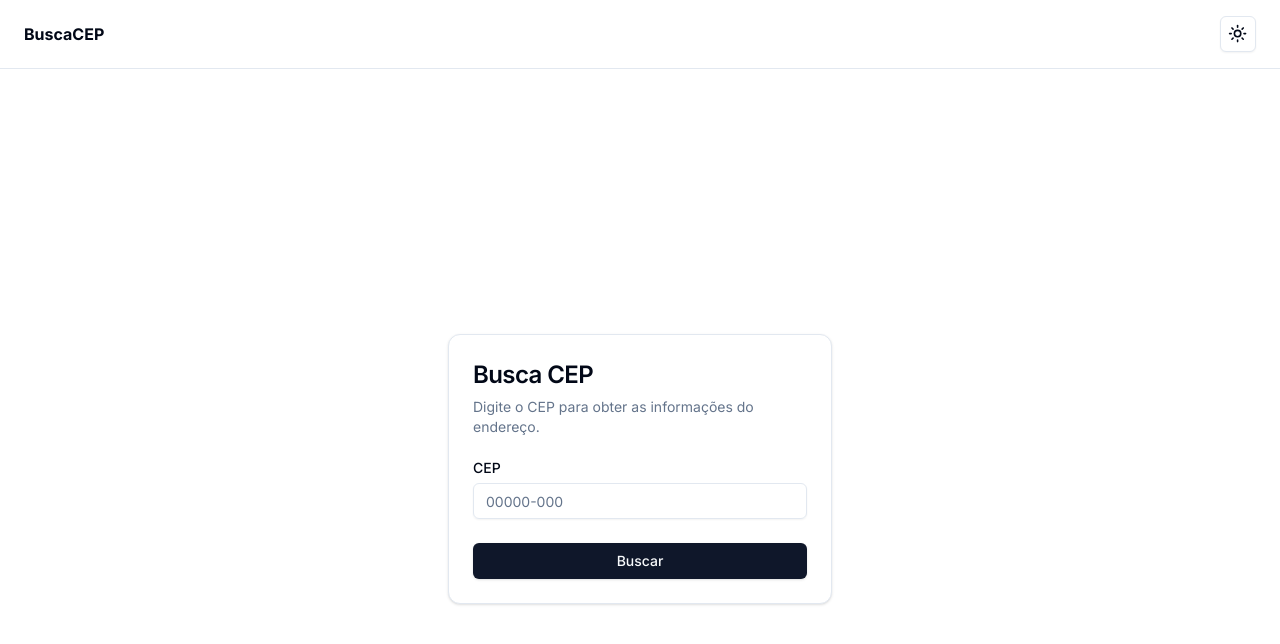
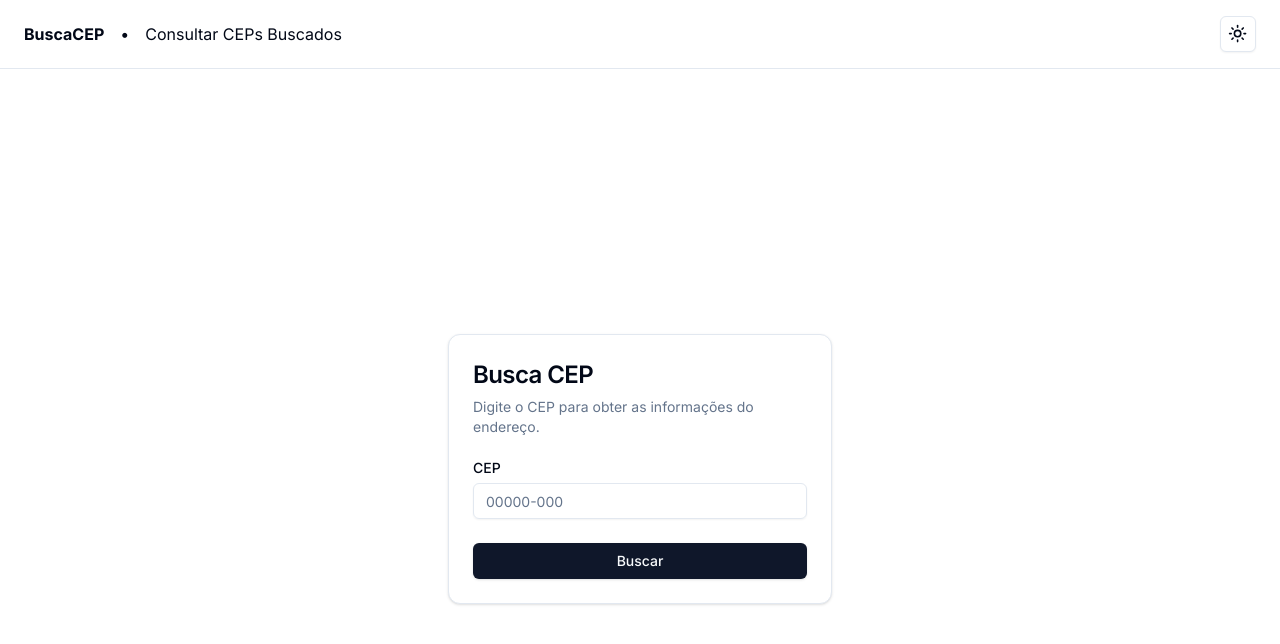
Before and after one commit to msalves008/BuscaCEP, a Next.js app: page / in a window 1280 px wide. Shown: the top 644 px of the page. Built offline with nearby package versions, Linux system fonts and the light colour scheme.

Commit message:
feat: create header component

```diff
--- a/src/app/layout.tsx
+++ b/src/app/layout.tsx
@@ -2,7 +2,7 @@ import type { Metadata } from 'next'
 import { Inter } from 'next/font/google'
 import './globals.css'
 import { ThemeProvider } from '@/components/theme/theme-provider'
-import { ToggleTheme } from '@/components/theme/toggle-theme'
+import Header from '@/components/ui/header'
 
 const inter = Inter({ subsets: ['latin'] })
 
@@ -19,10 +19,7 @@ export default function RootLayout({
   return (
     <html lang="en">
       <body className={inter.className}>
-        <header className="flex justify-between items-center  px-6 py-4 border-b border-border">
-          <strong>BuscaCEP</strong>
-          <ToggleTheme />
-        </header>
+        <Header />
         <ThemeProvider
           attribute="class"
           defaultTheme="system"
--- /dev/null
+++ b/src/components/ui/header.tsx
@@ -0,0 +1,25 @@
+'use client'
+import React from 'react'
+import { ToggleTheme } from '@/components/theme/toggle-theme'
+import Link from 'next/link'
+import { usePathname } from 'next/navigation'
+
+export default function Header() {
+  const pathName = usePathname()
+
+  return (
+    <header className="flex justify-between items-center  px-6 py-4 border-b border-border">
+      <div className="flex gap-4">
+        <strong>BuscaCEP</strong>
+        <span>•</span>
+        <Link
+          href={pathName === '/' ? '/app' : '/'}
+          className="hover:underline"
+        >
+          {pathName === '/' ? 'Consultar CEPs Buscados' : 'Busca CEP'}
+        </Link>
+      </div>
+      <ToggleTheme />
+    </header>
+  )
+}
```
